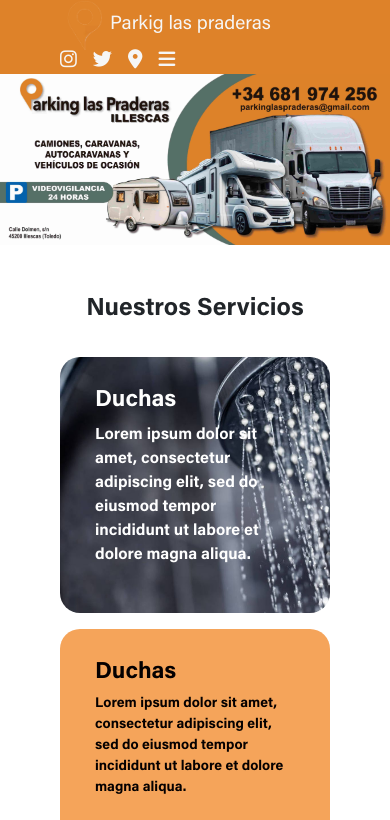
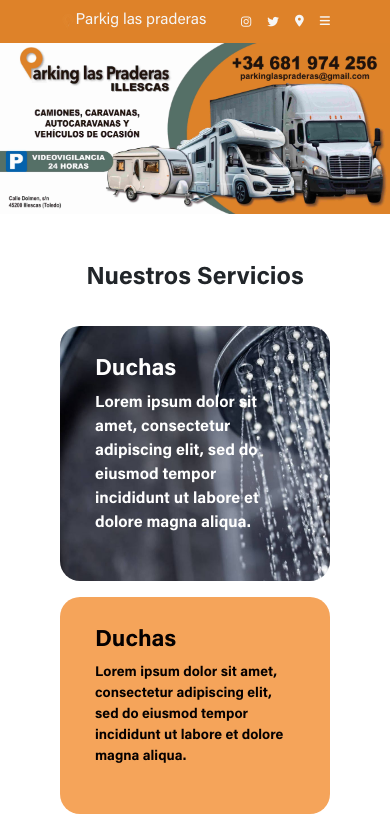
Before and after one commit to SaraMoreiraG/Parking-Praderas, a React (Create React App) app: page / in a window 390 px wide. Shown: the top 820 px of the page. Built offline with nearby package versions, Linux system fonts and the light colour scheme.

Commit message:
navbar responsive

```diff
--- a/src/App.css
+++ b/src/App.css
@@ -7,41 +7,90 @@
   padding: 0 60px;
   font-family: 'Acumin';
 }
+
 .nav h1,
-.nav h5{
-  margin: 0;
+.nav h5 {
+  margin: 12px 0px;
 }
+
 .nav-title,
 .nav-menu,
-.nav-social{
+.nav-social {
   display: flex;
   align-items: center;
 }
-.nav-menu{
+
+.nav-menu {
+  display: flex;
   justify-content: space-between;
+  align-items: center;
+
 }
-.nav-social{
+
+.nav-social {
   justify-content: end;
 }
-.nav-title h1{
-  font-size: 24px;
+.nav-menu-small-wrap {
+  max-height: 200px; /* Establece una altura suficientemente grande */
+  overflow: hidden;
+  transition: max-height 0.3s ease; /* Aplica la transición */
 }
-.nav-title img{
+
+
+
+
+
+/* .nav-title{
+  align-items: baseline;
+} */
+.nav-title img {
+  height: 4vw;
+  margin: 0 0;
+}
+
+.nav-title h1 {
+  font-size: 2vw;
+}
+
+.nav-menu h5,
+.nav-menu h5 {
+  font-size: 1.5vw;
+  transition: transform 0.3s;
+}
+
+.nav-menu h5:hover {
+  cursor: pointer;
+  transform: scale(1.1);
+}
+
+.nav-title img {
   max-height: 50px;
 }
+
 .nav-social i,
 .social-media-icons,
-.social-footer{
-  font-size: 32px;
+.social-footer {
+  font-size: 1.5vw;
+  transition: transform 0.3s;
 }
-.social-media-icons i{
+
+.nav-social i:hover,
+.social-media-icons:hover,
+.social-footer:hover {
+  cursor: pointer;
+  transform: scale(1.1);
+}
+
+.social-media-icons i {
   background-color: #fcdbb8;
   padding: 10px;
   border-radius: 25px;
 }
-.nav-collapse{
+
+.nav-collapse {
   display: none;
 }
+
 .nav-divider {
   border: 0;
   height: 1px;
@@ -49,18 +98,19 @@
   margin: 10px 0;
 }
 
-.nav-collapse i{
+.nav-collapse i {
   font-size: 20px;
 }
-.nav-collapse i:hover{
+
+.nav-collapse i:hover {
   cursor: pointer;
 }
-.nav-collapse-text{
 
-}
-.btn-purple{
-  background: rgb(117,57,207);
-  background: linear-gradient(180deg, rgba(117,57,207,1) 0%, rgba(124,99,193,1) 50%, rgba(152,150,196,1) 100%);
+.nav-collapse-text {}
+
+.btn-purple {
+  background: rgb(117, 57, 207);
+  background: linear-gradient(180deg, rgba(117, 57, 207, 1) 0%, rgba(124, 99, 193, 1) 50%, rgba(152, 150, 196, 1) 100%);
   text-align: center;
   /* text-transform: uppercase; */
   font-size: 20px;
@@ -68,38 +118,46 @@
   border-radius: 25px;
   padding: 7px 3px 5px 3px;
 }
-.btn-purple:hover{
+
+.btn-purple:hover {
   cursor: pointer;
 }
+
 a {
   text-decoration: none;
   color: #fcfefc;
 }
+
 #services,
 #map {
   margin: 50px 60px 40px 60px;
 }
+
 #map {
   background-color: #f69e4f;
 }
-#about-us{
+
+#about-us {
   margin: 40px 0px 40px 0px;
   padding: 35px;
-  background: rgb(252,219,184);
-background: linear-gradient(159deg, rgba(252,219,184,1) 0%, rgba(252,234,214,1) 50%, rgba(255,255,255,1) 100%);
+  background: rgb(252, 219, 184);
+  background: linear-gradient(159deg, rgba(252, 219, 184, 1) 0%, rgba(252, 234, 214, 1) 50%, rgba(255, 255, 255, 1) 100%);
 }
-#footer{
+
+#footer {
   border-top: 1px solid #8a898e;
   color: #4c4c4c;
   margin: 50px 0px 40px 0px;
   padding: 20px 80px;
 }
-#sub-footer{
+
+#sub-footer {
   background-color: #4c4c4c;
   padding: 15px 0;
   text-align: center;
   color: #f6f6f6;
 }
+
 .service-card {
   /* display: flex; */
   /* align-items: center;
@@ -115,46 +173,50 @@ background: linear-gradient(159deg, rgba(252,219,184,1) 0%, rgba(252,234,214,1)
 
 }
 
-.service-card.big{
+.service-card.big {
   display: flex;
   align-items: center;
   background-image: url("images/ducha.jpeg");
   padding: 30px 35px;
 }
 
-.service-card.small{
+.service-card.small {
   background-color: #f5a45a;
   padding: 30px 45px 30px 35px;
   color: #050000;
 }
 
-.service-card.medium{
+.service-card.medium {
   background-color: #de8229;
   padding: 50px 45px 50px 45px;
   background-image: url("images/ducha.jpeg");
 }
 
-#map p{
+#map p {
   font-size: 24px;
   font-family: 'Acumin';
 }
-#map i{
+
+#map i {
   font-size: 24px;
 }
 
-.selection-card{
+.selection-card {
   background-color: #ffffff;
   text-align: center;
   padding: 10px 0;
   border-radius: 25px;
 }
-.selection-card:hover{
+
+.selection-card:hover {
   cursor: pointer;
 }
-.selection-card.selected{
-  border: 2px solid rgba(152,150,196,1);
+
+.selection-card.selected {
+  border: 2px solid rgba(152, 150, 196, 1);
 }
-.card-image{
+
+.card-image {
   border-radius: 25px;
 }
 
@@ -181,12 +243,13 @@ input {
   display: none;
 }
 
-input:checked + label {
+input:checked+label {
   margin-left: 50px;
   background: #47c;
 }
 
-.toggle:before, .toggle:after {
+.toggle:before,
+.toggle:after {
   content: "1";
   position: absolute;
   font-size: 12px;
@@ -206,8 +269,8 @@ input:checked + label {
 }
 
 label {
- position: relative;
- z-index: 1;
+  position: relative;
+  z-index: 1;
 }
 
 .price {
@@ -216,22 +279,37 @@ label {
 }
 
 @media screen and (max-width: 768px) {
-  #map{
+  #map {
     margin: 50px 0px 40px 0px;
   }
+
   .nav-menu,
-  .nav-social{
+  .nav-social {
     display: none;
   }
-  .nav h1 {
-    font-size: 1.2rem;
+
+  .nav-collapse {
+    display: flex;
   }
 
-  .nav h5 {
-    font-size: 0.75rem;
+  .nav h1 {
+    font-size: 4vw;
+    /* Ajustando el tamaño de la fuente para dispositivos más pequeños */
+  }
+
+  .nav-collapse i,
+  .nav-menu-small h5 {
+    font-size: 2vw;
+    transition: transform 0.3s;
+  }
+
+  .nav-collapse i:hover,
+  .nav-menu-small h5:hover {
+    cursor: pointer;
+    transform: scale(1.1);
   }
 
   .nav i {
-    font-size: 1.2rem;
+    font-size: 3vw;
   }
 }
--- a/src/components/NavBar.js
+++ b/src/components/NavBar.js
@@ -1,8 +1,20 @@
-import React, { useState } from "react";
+import React, { useState, useRef, useEffect } from "react";
 import logo from "../images/logo512.png";
 
 function NavBar() {
   const [menuOpen, setMenuOpen] = useState(false);
+  const menuRef = useRef(null);
+
+  useEffect(() => {
+    if (menuOpen) {
+      // Establecer la altura máxima del menú
+      menuRef.current.style.maxHeight = `${menuRef.current.scrollHeight}px`;
+    } else {
+      // Restaurar la altura máxima a 0
+      menuRef.current.style.maxHeight = "0";
+    }
+  }, [menuOpen]);
+
   function scrollToSection(sectionId) {
     const section = document.getElementById(sectionId);
     if (section) {
@@ -12,6 +24,7 @@ function NavBar() {
       });
     }
   }
+
   return (
     <div className="nav">
       <div className="nav-title col-lg-3 col-md-4">
@@ -26,32 +39,16 @@ function NavBar() {
       <div className="nav-social col-lg-2 col-md-2">
         <i className="fa-brands fa-instagram me-3"></i>
         <i className="fa-brands fa-twitter me-3"></i>
-        <i
-          className="fa-solid fa-location-dot"
-          onClick={() => scrollToSection("map")}
-        ></i>
+        <i className="fa-solid fa-location-dot" onClick={() => scrollToSection("map")}></i>
       </div>
-      <div className="nav-collapse d-flex">
-        <div>
+      <div className="nav-collapse">
         <i className="fa-brands fa-instagram me-3"></i>
         <i className="fa-brands fa-twitter me-3"></i>
-          <i
-            className="fa-solid fa-location-dot me-3"
-            onClick={() => scrollToSection("map")}
-          ></i>
-          {menuOpen ? (
-          <i className="fa-solid fa-x" onClick={() => setMenuOpen(!menuOpen)}></i>
-        ) : (
-          <i
-            className="fa-solid fa-bars"
-            onClick={() => setMenuOpen(!menuOpen)}
-          ></i>
-        )}
+        <i className="fa-solid fa-location-dot me-3" onClick={() => scrollToSection("map")}></i>
+        <i className={menuOpen ? "fa-solid fa-x" : "fa-solid fa-bars"} onClick={() => setMenuOpen(!menuOpen)}></i>
       </div>
-      </div>
-      {menuOpen && (
-        <div className="d-flex justify-content-end text-end col-12">
-          <div>
+      <div ref={menuRef} className="nav-menu-small-wrap d-flex justify-content-end text-end col-12">
+        <div className="nav-menu-small">
           <h5 className="nav-collapse-text" onClick={() => scrollToSection("services")}>SERVICIOS</h5>
           <hr className="nav-divider" />
           <h5 onClick={() => scrollToSection("map")}>PRECIOS</h5>
@@ -59,7 +56,6 @@ function NavBar() {
           <h5 onClick={() => scrollToSection("map")}>UBICACIÓN</h5>
         </div>
       </div>
-      )}
     </div>
   );
 }
```
Lines whose indentation alone changed are shown as unchanged.
